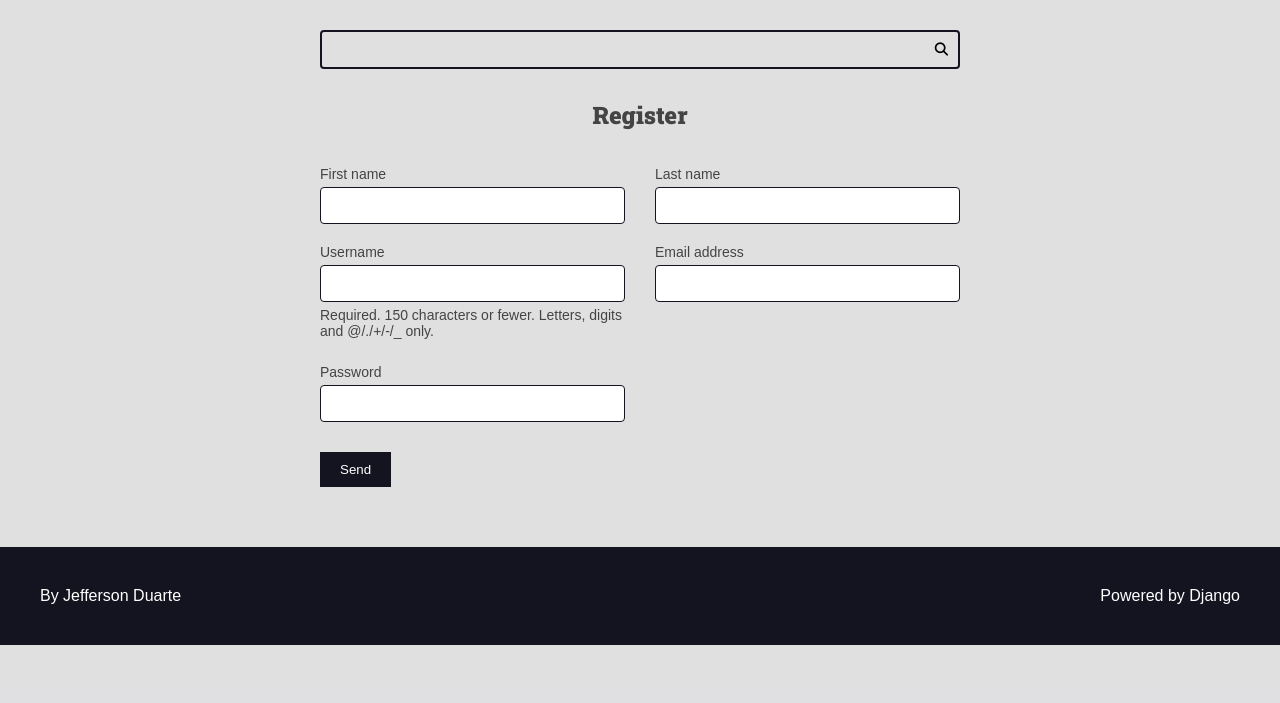
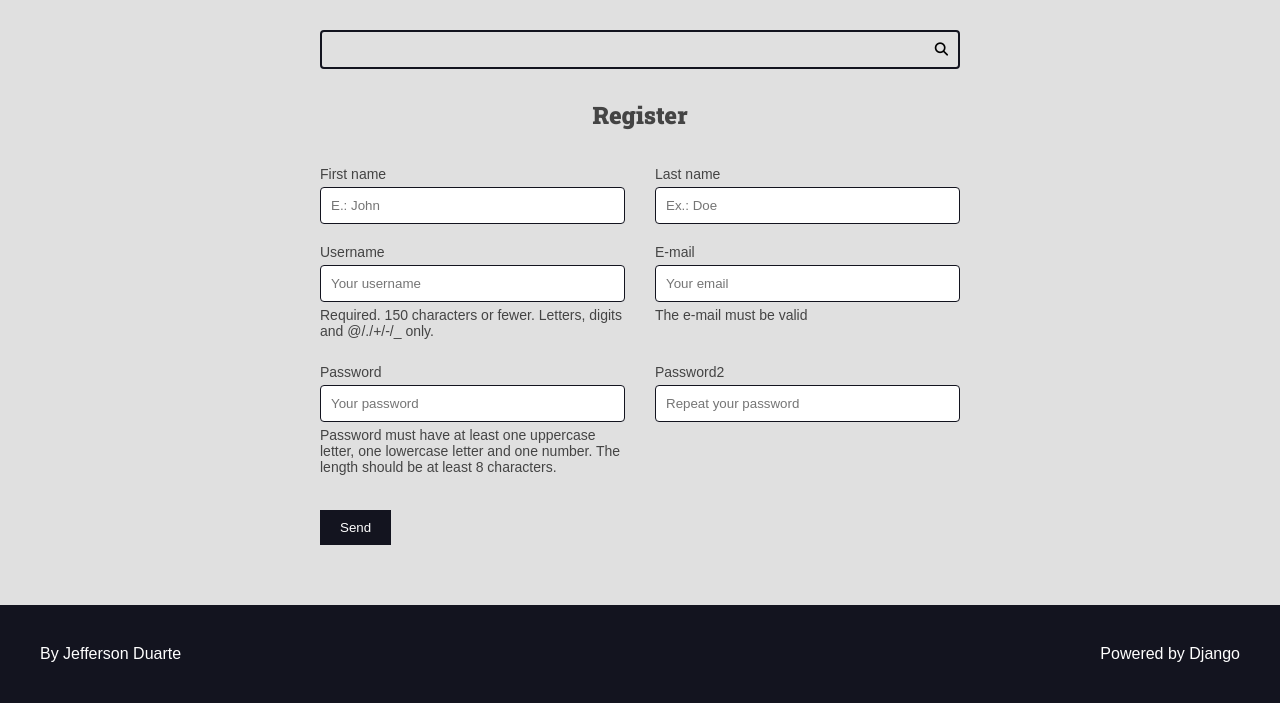
Before and after one commit to jefferson-duarte/Project_Recipes, a Django app: page /authors/register/ in a window 1280 px wide. Shown: the part 113-816 px from the top of the page. Before the commit the page ends 758 px from the top, so only its background shows below. Run offline with Django 5.2, Linux system fonts and the light colour scheme.

Commit message:
Created validations in the register form

```diff
--- a/authors/forms.py
+++ b/authors/forms.py
@@ -1,8 +1,65 @@
+import re
+from django.core.exceptions import ValidationError
 from django import forms
 from django.contrib.auth.models import User
 
 
+def add_attr(field, attr_name, attr_new_val):
+    existing_attr = field.widget.attrs.get(attr_name, '')
+    field.widget.attrs[attr_name] = f'{existing_attr} {attr_new_val}'.strip()
+
+
+def add_placeholder(field, placeholder_val):
+    add_attr(field, 'placeholder', placeholder_val)
+
+
+def strong_password(password):
+    regex = re.compile(r'^(?=.*[a-z])(?=.*[A-Z])(?=.*[0-9]).{8,}$')
+
+    if not regex.match(password):
+        raise ValidationError((
+            'Password must have at least one uppercase letter, '
+            'one lowercase letter and one number. The length should be '
+            'at least 8 characters.'
+        ),
+            code='Invalid'
+        )
+
+
 class RegisterForm(forms.ModelForm):
+    def __init__(self, *args, **kwargs):
+        super().__init__(*args, **kwargs)
+
+        add_placeholder(self.fields['username'], 'Your username')
+        add_placeholder(self.fields['email'], 'Your email')
+        add_placeholder(self.fields['last_name'], 'Ex.: Doe')
+        add_placeholder(self.fields['first_name'], 'E.: John')
+
+    password = forms.CharField(
+        required=True,
+        widget=forms.PasswordInput(attrs={
+            'placeholder': 'Your password'
+        }),
+        error_messages={
+            'required': 'Password must not be empty'
+        },
+        help_text=(
+            'Password must have at least one uppercase letter, '
+            'one lowercase letter and one number. The length should be '
+            'at least 8 characters.'
+        ),
+        validators=[
+            strong_password
+        ]
+    )
+
+    password2 = forms.CharField(
+        required=True,
+        widget=forms.PasswordInput(attrs={
+            'placeholder': 'Repeat your password'
+        })
+    )
+
     class Meta:
         model = User
         fields = [
@@ -12,3 +69,59 @@ class RegisterForm(forms.ModelForm):
             'email',
             'password',
         ]
+
+        labels = {
+            'email': 'E-mail'
+        }
+
+        help_texts = {
+            'email': 'The e-mail must be valid'
+        }
+
+        error_messages = {
+            'username': {
+                'required': 'This field must not be empty'
+            }
+        }
+
+        widgets = {
+            'password': forms.PasswordInput(attrs={
+                'placeholder': 'Type your password here'
+            })
+        }
+
+    def clean_password(self):
+        data = self.cleaned_data.get('password')
+
+        if 'atencao' in data:
+            raise ValidationError(
+                'Nao digite %(value)s no campo password',
+                code='invalid',
+                params={'value': '"atencao"'}
+            )
+
+        return data
+
+    def clean_first_name(self):
+        data = self.cleaned_data.get('first_name')
+
+        if 'anonino' in data:
+            raise ValidationError(
+                'Nao digite %(value)s no campo first name',
+                code='first_name',
+                params={'value': '"jefferson"'}
+            )
+
+        return data
+
+    def clean(self):
+        cleaned_data = super().clean()
+
+        password = cleaned_data.get('password')
+        password2 = cleaned_data.get('password2')
+
+        if password != password2:
+            raise ValidationError({
+                'password': 'Password and password2 must be equal.',
+                'password2': 'Password and password2 must be equal.'
+            })
--- a/authors/templates/authors/pages/register_view.html
+++ b/authors/templates/authors/pages/register_view.html
@@ -27,6 +27,16 @@
                 {% endfor %}
             </div>
 
+            {% if form.errors %}
+                <div class="form-content form-content-grid">
+                    <div class="form-group">
+                        <div class="message message-error">
+                            There are errors in the form, please fix them and send again.
+                        </div>
+                    </div>
+                </div>
+            {% endif %}
+
             <div class="form-content form-content-grid">
                 <div class="form-group">
                     <button type="submit">Send</button>
```
